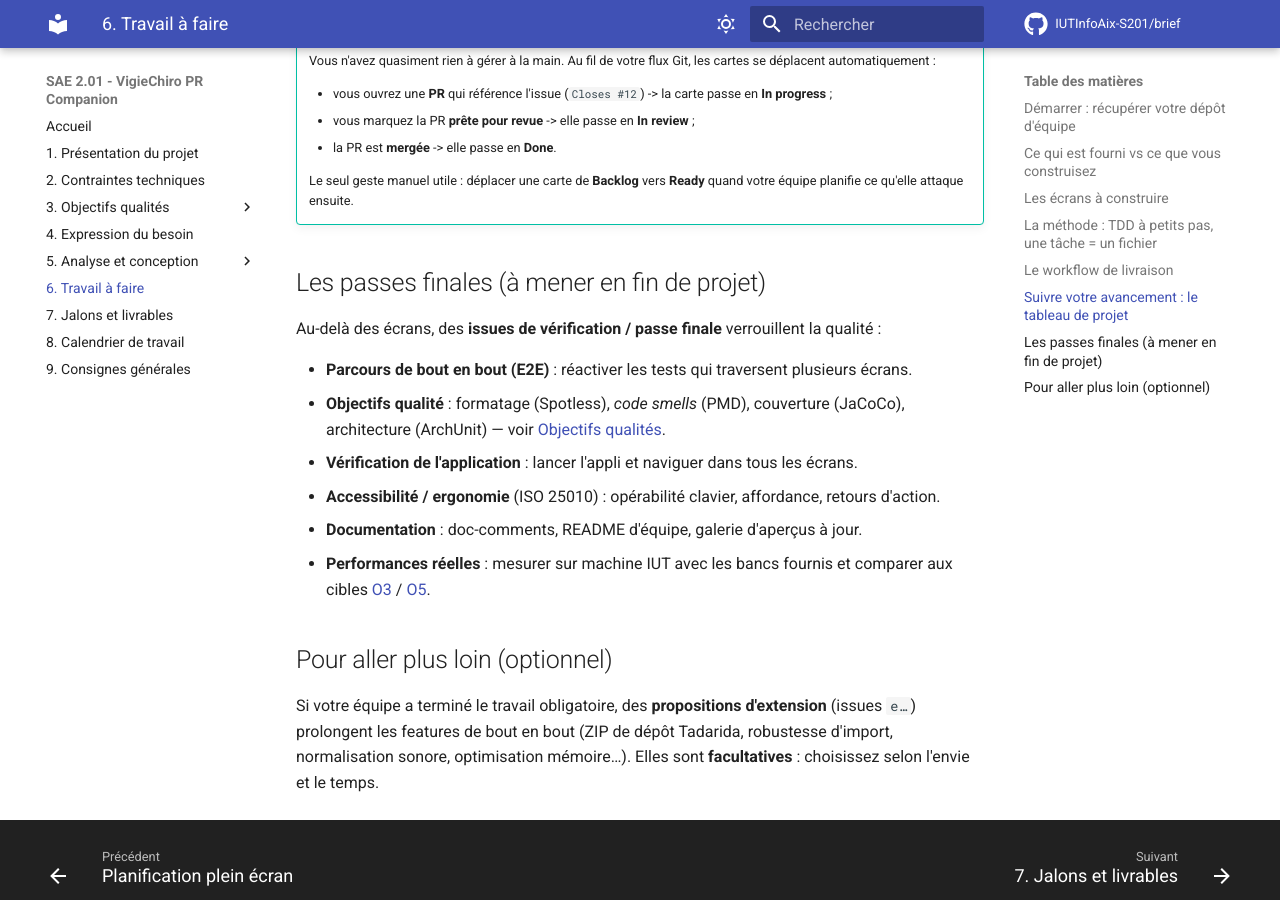
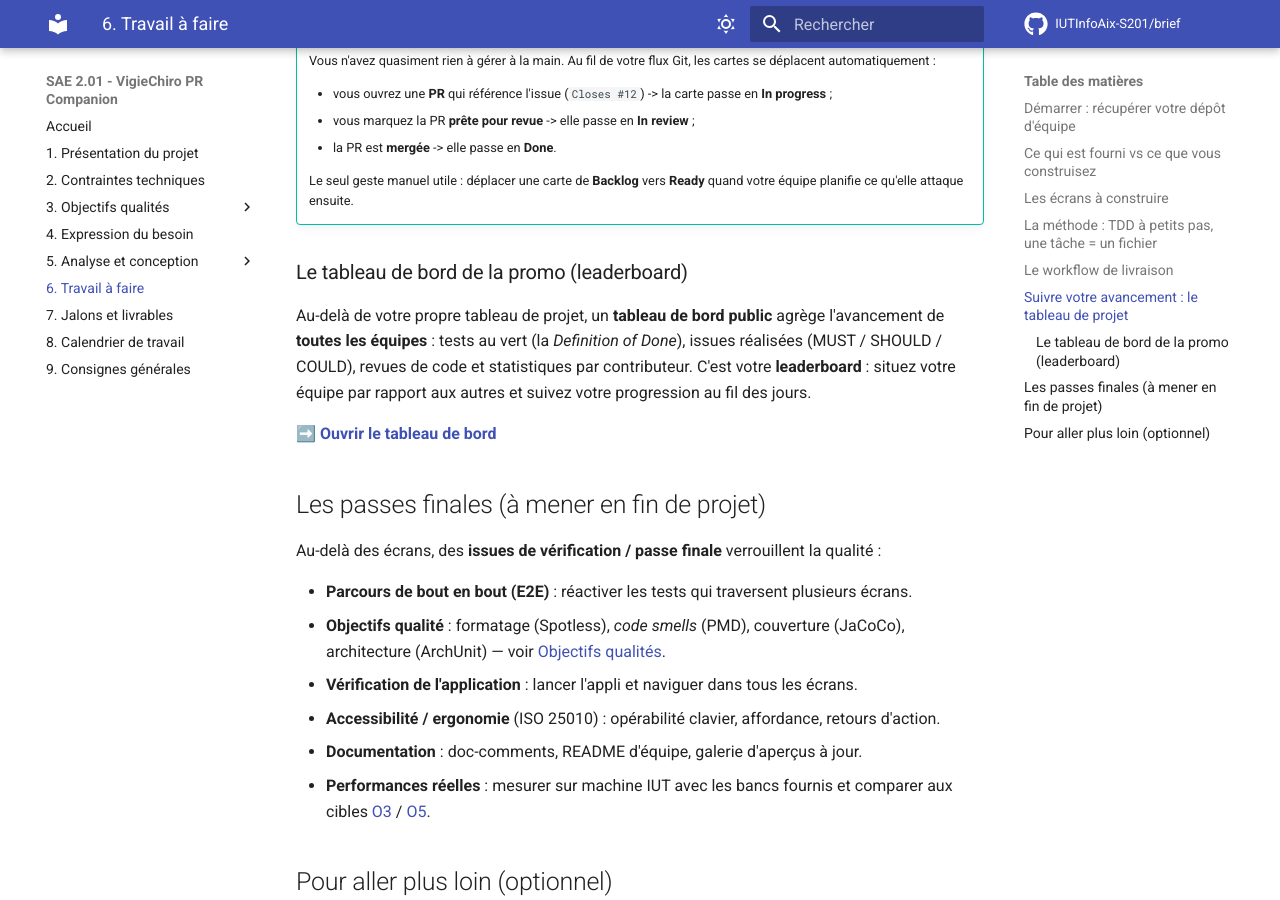
Before and after one commit to IUTInfoAix-S201/brief, an MkDocs documentation site: the page built from docs/Travail à faire.md, in a window 1280 px wide and 900 px high, scrolled down 3117 px. Built offline with MkDocs 1.6.1 and Material for MkDocs 9.7.7, drawn with Linux system fonts in a browser that asks for light colours; comment, search, counter and statistics services are not loaded.

Commit message:
docs: lien vers le tableau de bord (leaderboard) de la promo

```diff
--- a/docs/Travail à faire.md
+++ b/docs/Travail à faire.md
@@ -113,6 +113,15 @@ latérale de votre équipe). Chaque tâche y est une **carte**, répartie en col
     Le seul geste manuel utile : déplacer une carte de **Backlog** vers **Ready** quand votre équipe
     planifie ce qu'elle attaque ensuite.
 
+### Le tableau de bord de la promo (leaderboard)
+
+Au-delà de votre propre tableau de projet, un **tableau de bord public** agrège l'avancement de
+**toutes les équipes** : tests au vert (la *Definition of Done*), issues réalisées (MUST / SHOULD /
+COULD), revues de code et statistiques par contributeur. C'est votre **leaderboard** : situez votre
+équipe par rapport aux autres et suivez votre progression au fil des jours.
+
+➡️ **[Ouvrir le tableau de bord](https://iutinfoaix-s201.github.io/tableau-de-bord/)**
+
 ## Les passes finales (à mener en fin de projet)
 
 Au-delà des écrans, des **issues de vérification / passe finale** verrouillent la qualité :
```
